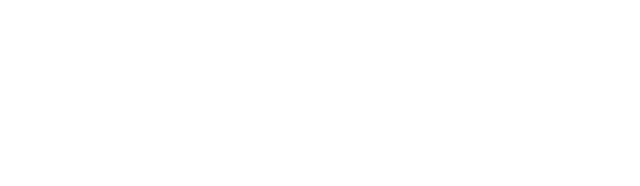
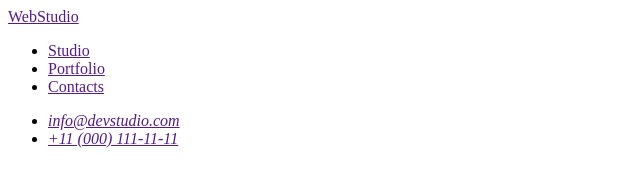
Before and after one commit to alieksa-nastya/goit-markup-hw-01, a plain HTML site: page index.html in a window 1280 px wide. Shown: the whole page, without its empty margins (0-640 px from the left). Drawn offline with Linux system fonts and the light colour scheme.

Commit message:
first commit

```diff
--- a/index.html
+++ b/index.html
@@ -9,8 +9,22 @@
 
 <body>
     <header>
+        <nav>
+            <a href="">WebStudio</a>
+            <ul>
+                <li><a href="" target="_blank">Studio</a></li>
+                <li><a href="" target="_blank">Portfolio</a></li>
+                <li><a href="" target="_blank">Contacts</a></li>
+            </ul>
+            <address>
+                <ul>
+                    <li><a href="" target="_blank">info@devstudio.com</a></li>
+                    <li><a href="" target="_blank">+11 (000) 111-11-11</a></li>
+                </ul>
+            </address>
+        </nav>
+    </header>
 
-    </header>
 
     <main>
 
```
